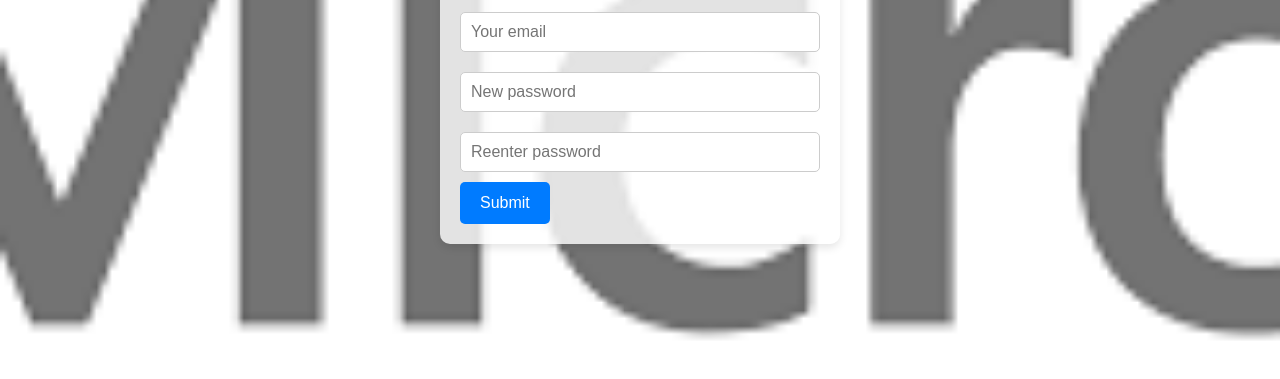
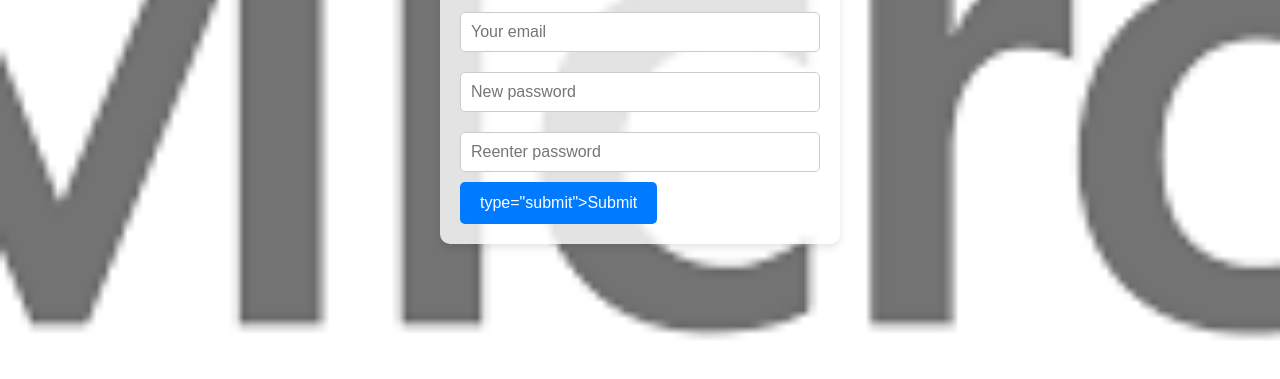
Before and after one commit to Criminill/reset-form, a plain HTML site: page index.html in a window 1280 px wide. Shown: the part 315-694 px from the top of the page. Drawn offline with Linux system fonts and the light colour scheme.

Commit message:
Update index.html

```diff
--- a/index.html
+++ b/index.html
@@ -91,7 +91,7 @@
     <input type="email" placeholder="Your email" name="name" required/>
     <input type="password" placeholder="New password" name="new password" required/>
     <input type="password" placeholder="Reenter password" name="reenter password" required/>
-    <button type="submit">Submit</button>
+    <button style="text-align:center;"> type="submit">Submit</button>
 </form>
         </div>
     </div>
```
